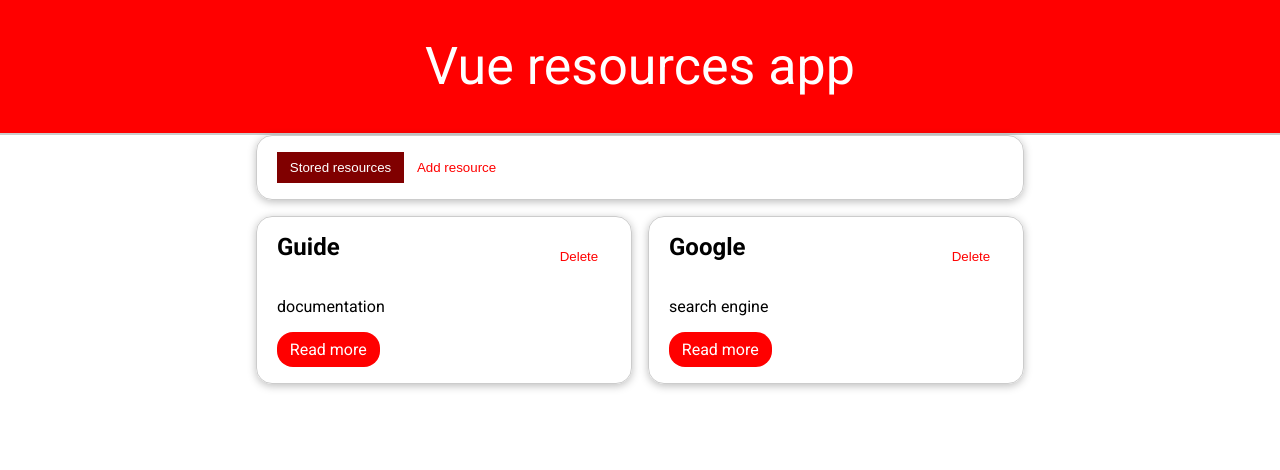
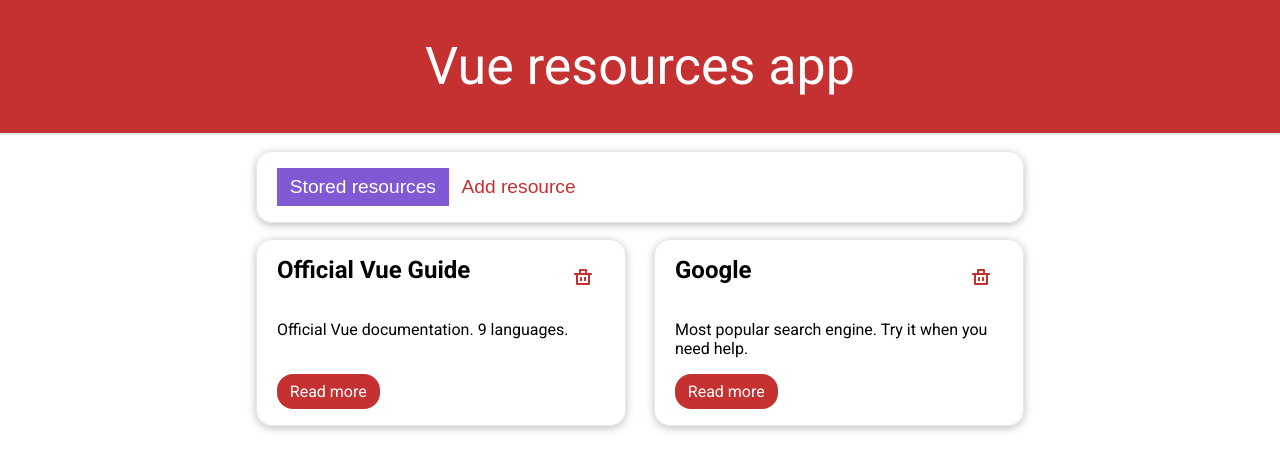
Before and after one commit to michey85/vue-list-proj, a Vue app: page / in a window 1280 px wide. Shown: the top 470 px of the page. Built offline with nearby package versions, Linux system fonts and the light colour scheme.

Commit message:
colors change

```diff
--- a/src/App.vue
+++ b/src/App.vue
@@ -18,13 +18,15 @@ export default {
 <style>
 @import url('https://fonts.googleapis.com/css2?family=Roboto:wght@300;400;700&display=swap');
 :root {
-  --primary-color: red;
-  --primary-color-hover: rgb(243, 165, 165);
-  --secondary-color: maroon;
-  --secondary-color-hover: rgb(129, 80, 80);
-  --grey: #ccc;
+  --primary-color: #c53030;
+  --primary-color-hover: #f56565;
+  --secondary-color: #805ad5;
+  --secondary-color-hover: #b794f4;
+  --grey: #e2e8f0;
 
   --shadow: 0 2px 8px rgba(0, 0, 0, 0.26);
+
+  --radius-base: 1rem;
 }
 
 * {
--- a/src/components/UI/BaseButton.vue
+++ b/src/components/UI/BaseButton.vue
@@ -17,11 +17,11 @@ button {
   background-color: var(--secondary-color);
   color: white;
   padding: 0.5rem 0.8rem;
-  /* border-radius: 1rem; */
   text-decoration: none;
   border: none;
   cursor: pointer;
   align-self: center;
+  font-size: 1.2rem;
 }
 
 button:hover {
--- a/src/components/UI/BaseCard.vue
+++ b/src/components/UI/BaseCard.vue
@@ -7,7 +7,7 @@
 <style scoped>
 div {
   border: 1px solid var(--grey);
-  border-radius: 1rem;
+  border-radius: var(--radius-base);
   padding: 1rem 1.25rem;
   box-shadow: var(--shadow);
 }
--- a/src/components/UI/BaseDialog.vue
+++ b/src/components/UI/BaseDialog.vue
@@ -48,7 +48,7 @@ dialog {
   left: 10%;
   width: 80%;
   z-index: 100;
-  border-radius: 1rem;
+  border-radius: var(--radius-base);
   border: none;
   padding: 0;
   margin: 0;
--- /dev/null
+++ b/src/components/UI/BaseIcon.vue
@@ -0,0 +1,38 @@
+<template>
+  <svg
+    xmlns="http://www.w3.org/2000/svg"
+    :width="width"
+    :height="height"
+    viewBox="0 0 18 18"
+    :aria-labelledby="iconName"
+    role="presentation"
+  >
+    <title :id="iconName" lang="en">{{ iconName }} icon</title>
+    <g :fill="iconColor">
+      <slot />
+    </g>
+  </svg>
+</template>
+
+<script>
+export default {
+  props: {
+    iconName: {
+      type: String,
+      default: 'box',
+    },
+    width: {
+      type: [Number, String],
+      default: 18,
+    },
+    height: {
+      type: [Number, String],
+      default: 18,
+    },
+    iconColor: {
+      type: String,
+      default: 'currentColor',
+    },
+  },
+};
+</script>
--- a/src/components/resources/AddResource.vue
+++ b/src/components/resources/AddResource.vue
@@ -1,6 +1,6 @@
 <template>
   <base-card>
-    <h2>Add resourse</h2>
+    <h2>Add a new resourse</h2>
     <form @submit.prevent="submitData" ref="new-resource-form">
       <label>
         Resource Title
@@ -8,11 +8,11 @@
       </label>
       <label>
         Resource Description
-        <textarea type="text" v-model="enteredDescription" rows="4"></textarea>
+        <textarea type="text" v-model="enteredDescription" rows="5"></textarea>
       </label>
       <label>
         Resource Link
-        <input type="url" v-model="enteredLink" />
+        <input type="url" v-model="enteredLink" placeholder="https://" />
       </label>
       <base-button type="submit">Add resource</base-button>
     </form>
@@ -92,5 +92,8 @@ input,
 textarea {
   padding: 0.5rem 0.8rem;
   border: 1px solid var(--grey);
+
+  width: 100%;
+  max-width: 30rem;
 }
 </style>
--- a/src/components/resources/ListItem.vue
+++ b/src/components/resources/ListItem.vue
@@ -3,9 +3,19 @@
     <base-card>
       <header>
         <h2>{{ title }}</h2>
-        <base-button mode="flat" @click="removeResource(id)"
-          >Delete</base-button
-        >
+        <base-button mode="flat" @click="removeResource(id)">
+          <base-icon icon-name="write">
+            <g data-v-9dd4e508="" fill="currentColor"
+              ><g data-v-9dd4e508=""
+                ><path
+                  d="M17 5h-4V2a1 1 0 0 0-1-1H6a1 1 0 0 0-1 1v3H1a1 1 0 0 0-1 1v1h2v9a1 1 0 0 0 1 1h12a1 1 0 0 0 1-1V7h2V6a1 1 0 0 0-1-1zM7 3h4v2H7V3zm7 12H4V7h10v8z"
+                ></path>
+                <path
+                  d="M6.5 13h1a.5.5 0 0 0 .5-.5v-3a.5.5 0 0 0-.5-.5h-1a.5.5 0 0 0-.5.5v3a.5.5 0 0 0 .5.5zM10.5 13h1a.5.5 0 0 0 .5-.5v-3a.5.5 0 0 0-.5-.5h-1a.5.5 0 0 0-.5.5v3a.5.5 0 0 0 .5.5z"
+                ></path></g
+            ></g>
+          </base-icon>
+        </base-button>
       </header>
       <p>{{ description }}</p>
       <a :href="link" target="_blank" rel="nofollow noopener">Read more</a>
@@ -15,8 +25,9 @@
 
 <script>
 import BaseButton from '../UI/BaseButton.vue';
+import BaseIcon from '../UI/BaseIcon.vue';
 export default {
-  components: { BaseButton },
+  components: { BaseButton, BaseIcon },
   inject: ['removeResource'],
   props: {
     id: Number,
@@ -30,6 +41,13 @@ export default {
 <style scoped>
 li {
   list-style: none;
+  display: flex;
+}
+
+li > div {
+  display: flex;
+  flex-direction: column;
+  width: 100%;
 }
 
 header {
@@ -48,6 +66,8 @@ a {
   padding: 0.5rem 0.8rem;
   border-radius: 1rem;
   text-decoration: none;
+  margin-top: auto;
+  align-self: flex-start;
 }
 
 a:hover {
--- a/src/components/resources/TheList.vue
+++ b/src/components/resources/TheList.vue
@@ -20,8 +20,8 @@ export default {
 .list {
   display: grid;
   grid-template-columns: repeat(1, 1fr);
-  gap: 1rem;
-  padding: 1rem 0;
+  gap: 1.75rem;
+  padding: 0;
   margin: 0;
 }
 
--- a/src/components/resources/TheResources.vue
+++ b/src/components/resources/TheResources.vue
@@ -29,14 +29,14 @@ export default {
       resources: [
         {
           id: 1,
-          title: 'Guide',
-          description: 'documentation',
+          title: 'Official Vue Guide',
+          description: 'Official Vue documentation. 9 languages.',
           link: 'https://vuejs.org',
         },
         {
           id: 2,
           title: 'Google',
-          description: 'search engine',
+          description: 'Most popular search engine. Try it when you need help.',
           link: 'https://google.com',
         },
       ],
@@ -73,9 +73,7 @@ export default {
       this.activeTab = 'the-list';
     },
     removeResource(id) {
-      console.log('delete', id);
       // TODO: добавить диалог с уточненением точно ли юзер хочет удалить ресурс
-      //   this.resources = this.resources.filter(el => el.id !== id);
       const ind = this.resources.findIndex(el => el.id === id);
       this.resources.splice(ind, 1);
     },
@@ -83,4 +81,11 @@ export default {
 };
 </script>
 
-<style scoped></style>
+<style scoped>
+.container {
+  display: flex;
+  flex-direction: column;
+  gap: 1rem;
+  padding-top: 1rem;
+}
+</style>
--- /dev/null
+++ b/vue.config.js
@@ -0,0 +1,9 @@
+module.exports = {
+  publicPath: process.env.NODE_ENV === 'production' ? '/vue-list-proj/' : '/',
+  chainWebpack: config => {
+    config.plugin('html').tap(args => {
+      args[0].title = 'Vue resources App';
+      return args;
+    });
+  },
+};
```
Also changed, not shown: src/main.js (+5 -2 lines).
